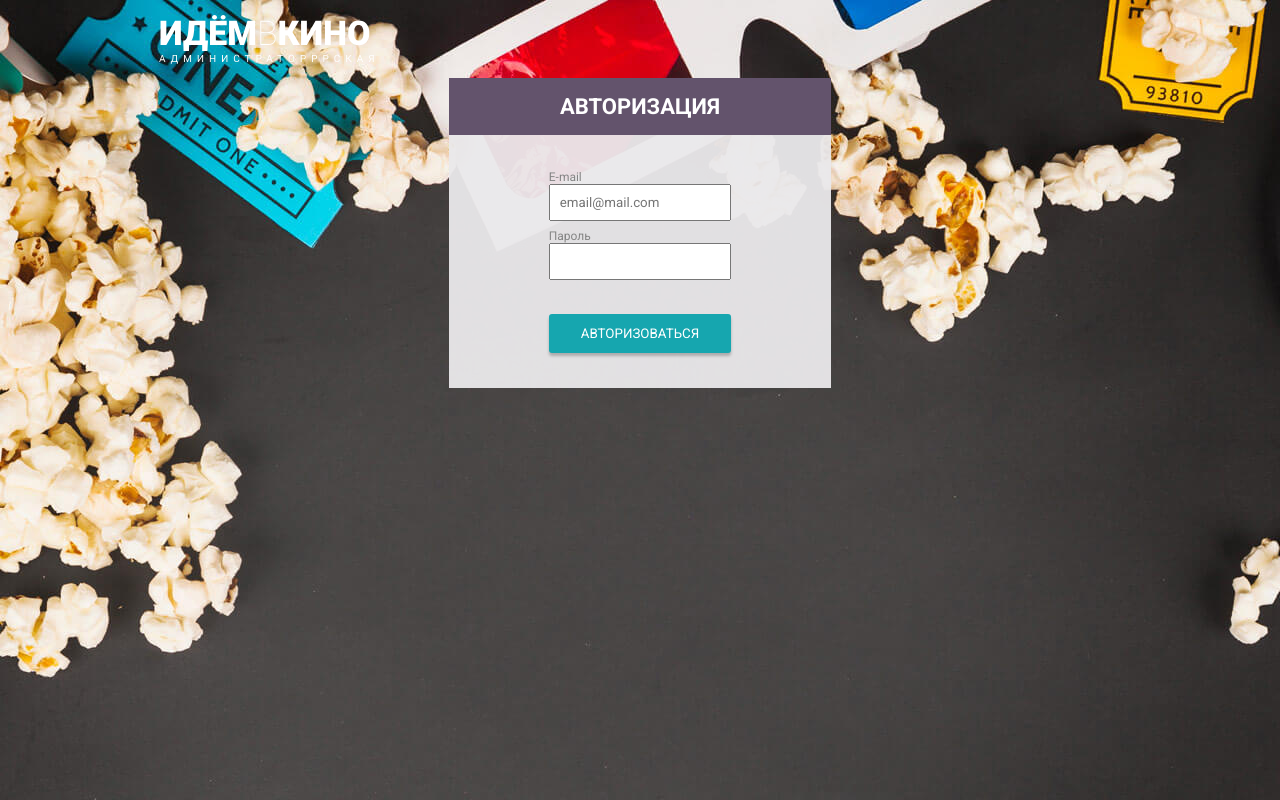
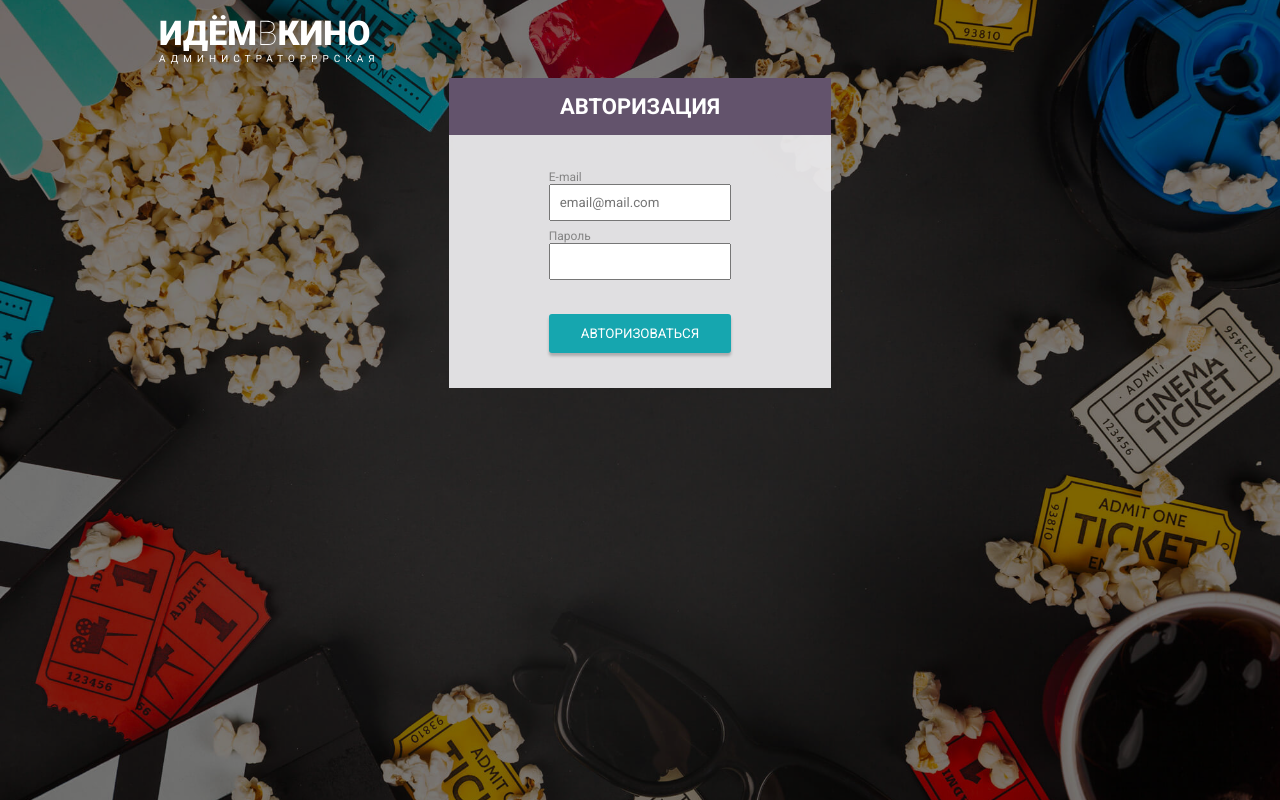
Before and after one commit to vladimir-frozenfish/diplom-frontend, a React (Vite) app: page /diplom-frontend/admin in a window 1280 px wide. Built offline with nearby package versions, Linux system fonts and the light colour scheme; a web font is replaced by a local one.

Commit message:
Review-002 - фоновое изображение не должно повторяться/дублироваться, а также на нём должна быть маска затенения (на обоих страницах всех версий);

```diff
--- a/src/components/admin/Admin.module.css
+++ b/src/components/admin/Admin.module.css
@@ -1,9 +1,22 @@
 .admin {
+  position: relative;
   min-height: 100vh;
   background-image: url('/admin/bg.jpg');
-  background-size: 100% contain;
-  background-repeat: repeat-y;
-  background-position: top center;
+  background-size: cover;
+  background-repeat: no-repeat;
+  background-position: center;
+  z-index: 0;
+}
+
+.admin::before {
+  content: '';
+  position: absolute;
+  top: 0;
+  left: 0;
+  right: 0;
+  bottom: 0;
+  background-color: rgba(0, 0, 0, 0.5);
+  z-index: -1;
 }
 
 .admin_container {
```
